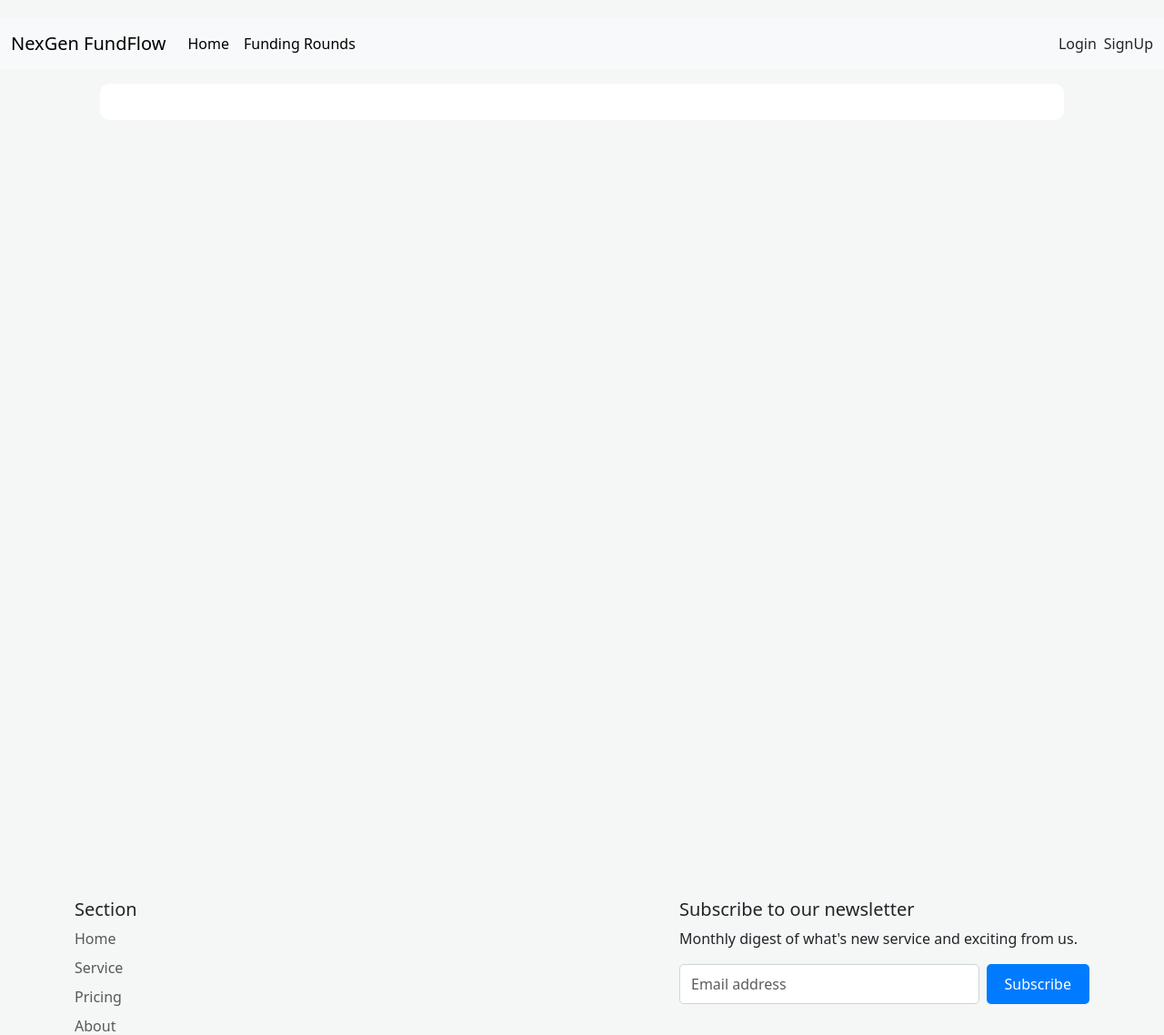
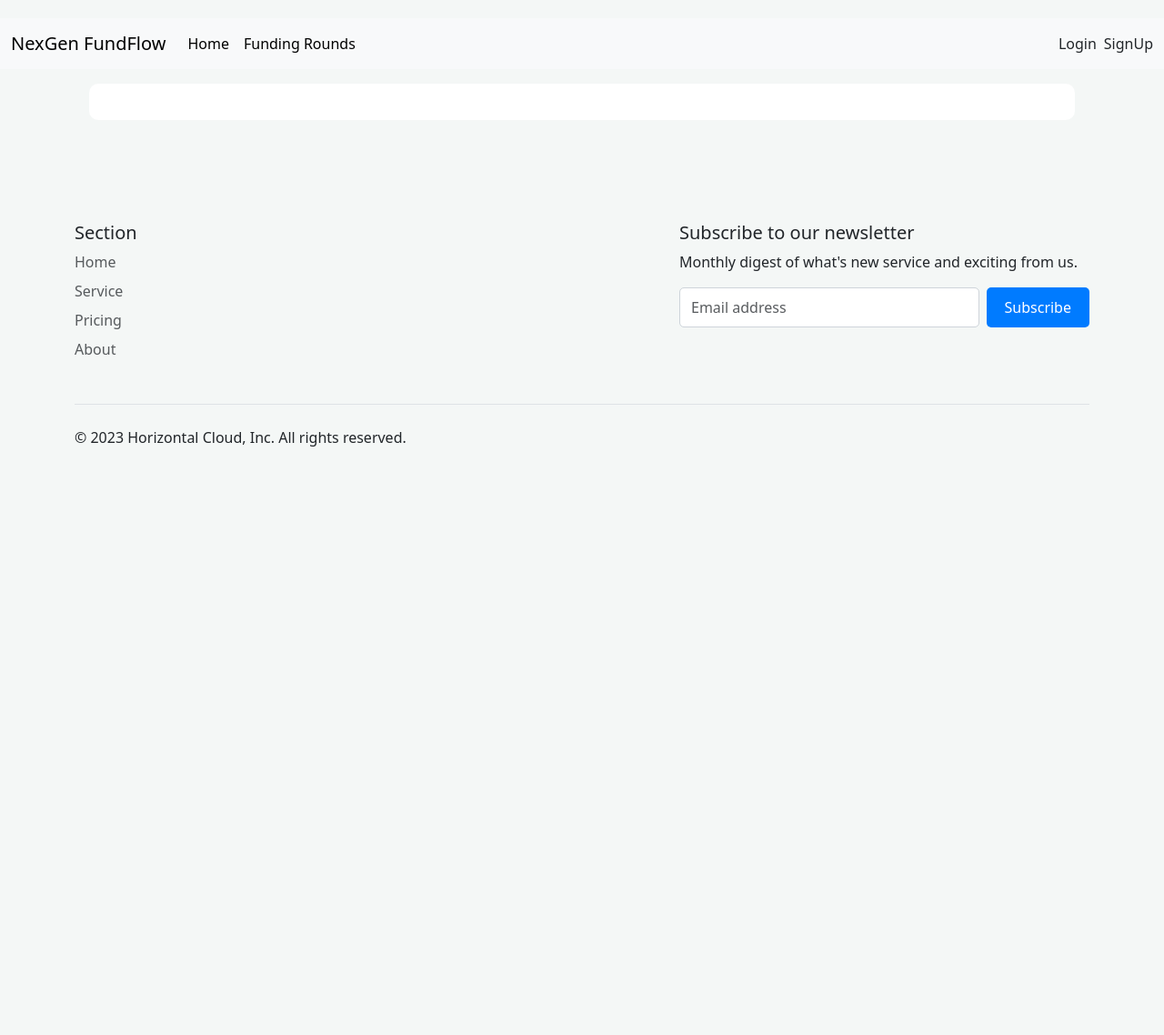
Before and after one commit to abdullah-alanezi/FinalCapstone, a Django app: page /fund/funding/round/ in a window 1280 px wide. Shown: the top 1138 px of the page at 91% size. After the commit the page ends 491 px from the top, so only its background shows below. Run offline with Django 5.2, Linux system fonts and the light colour scheme; data that the repository does not hold is empty.

Commit message:
do somechsbe

```diff
--- a/NexGenFundFlow/home/templates/home/base.html
+++ b/NexGenFundFlow/home/templates/home/base.html
@@ -46,10 +46,9 @@
           </div>
         </div>
       </nav>
-        <div class="container vh-100">
+
         {% block body %}
         {% endblock %}
-        </div>
         <!-- Footer -->
         <div class="container pt-5">
             <footer class="py-5">
```
